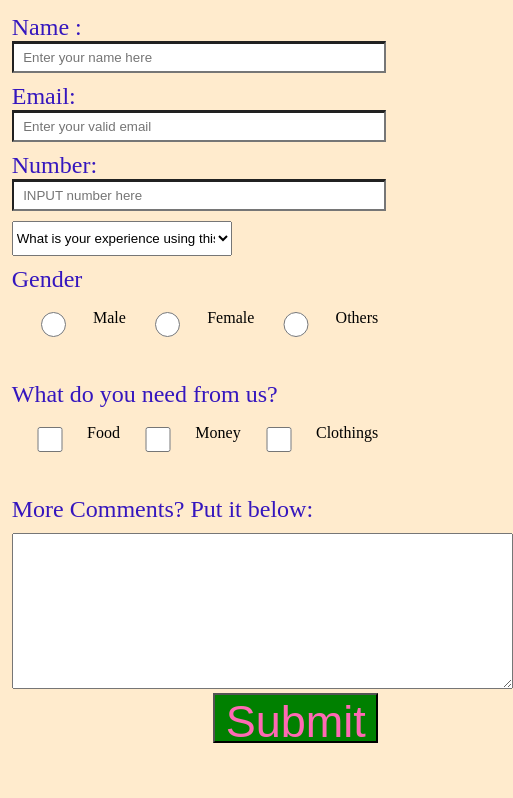
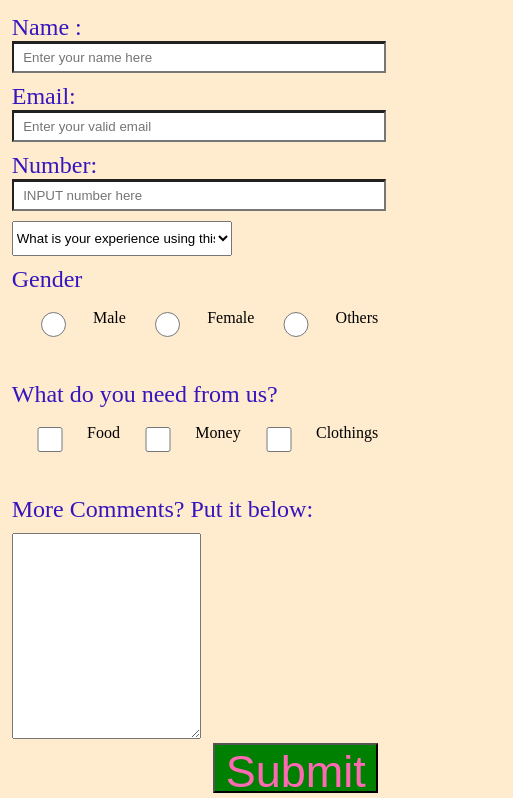
Before and after one commit to Ezeko/surveyform, a plain HTML site: page index.html in a window 390 px wide. Shown: the part 421-1219 px from the top of the page, 513 px wide, since content can reach past the window. Before the commit the page ends 1169 px from the top, so only its background shows below. Drawn offline with Linux system fonts and the light colour scheme.

Commit message:
make text area responsive

```diff
--- a/index.html
+++ b/index.html
@@ -67,6 +67,11 @@
                 text-align: center;
                 color:darkgreen;
             }
+            footer{
+                padding: 10px;
+                margin:10px;
+                float:right;
+            }
             label{
                 font-size:24px;
                 color:rgb(53, 22, 190);
@@ -74,6 +79,10 @@
             #comment{
              display: block;
              margin-bottom: 10px;
+            }
+            #textarea{
+                 width: 50%;
+                 height: 200px;
             }
         </style>
     </head>
@@ -102,8 +111,8 @@
                 <input type="checkbox" value="Money"> Money
                 <input type="checkbox" value="CLOTHINGS"> Clothings</p><br>
                 <label for="comment" id="comment">More Comments? Put it below:</label>
-                <textarea cols="60" rows="10"></textarea><br>
-                <button id="submit">Submit</button>
+                <textarea id="textarea"></textarea><br>
+                <button id="submit">Submit</button><br>
             </form>
 
         </div>
```
